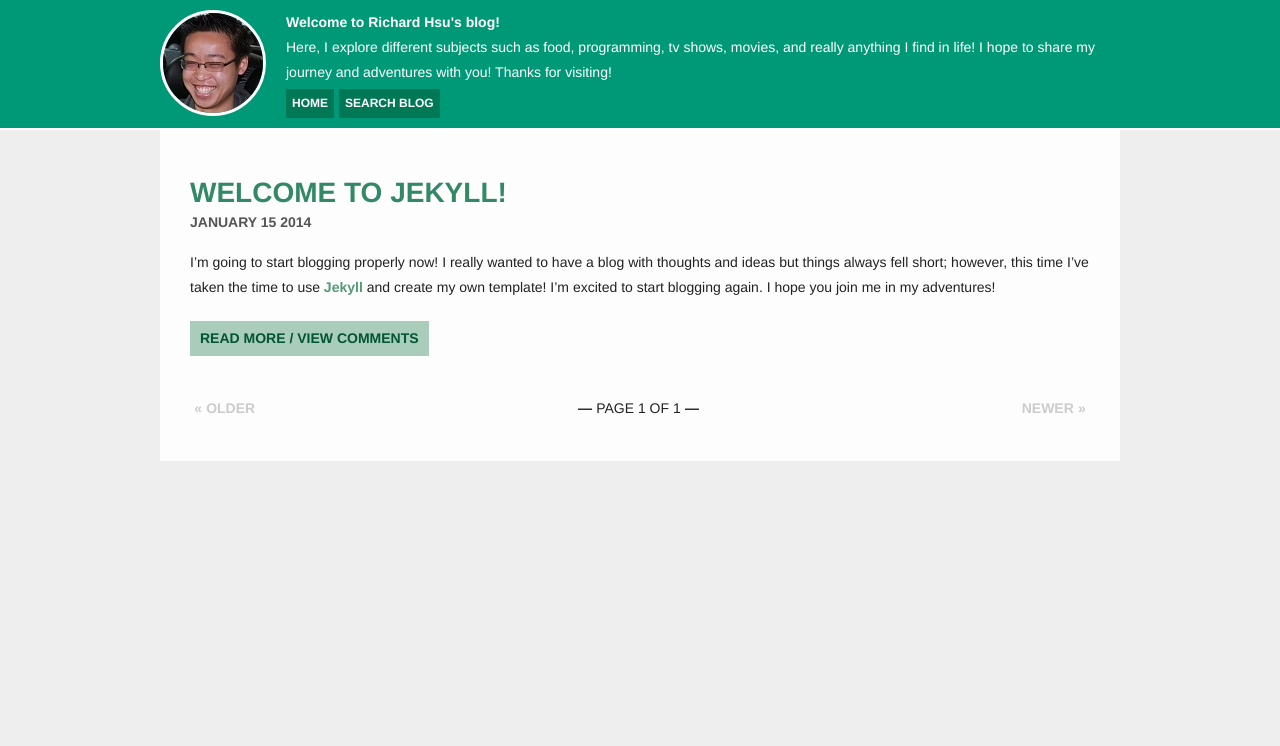
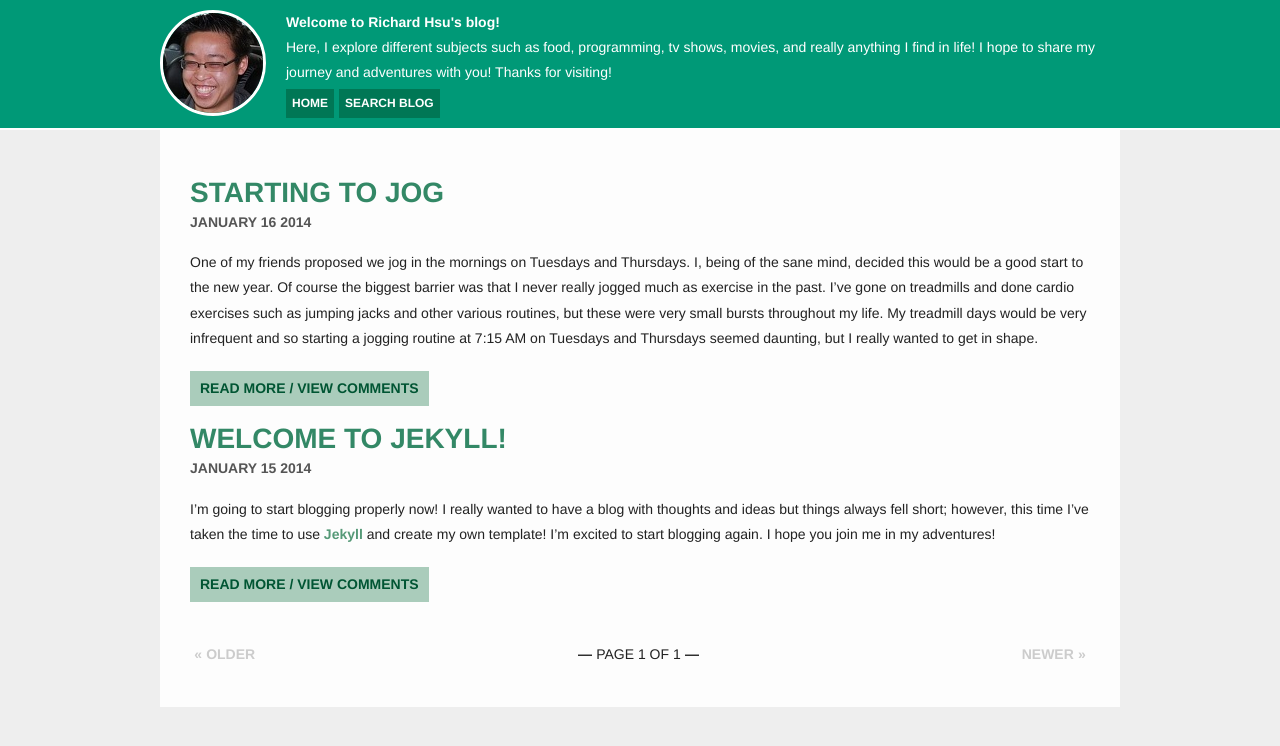
Before and after one commit to richardhsu/richardhsu.github.io, a Jekyll site: the page built from index.html, in a window 1280 px wide. Shown: the top 746 px of the page. Built offline with Jekyll 4.4.1, drawn with Linux system fonts in a browser that asks for light colours; Markdown is read by kramdown in place of the engine named in the settings; the list of posts is cut into pages by our own code; some of the changed lines change nothing that is shown.

Commit message:
Jogging post.

```diff
--- a/_posts/2014-01-15-welcome-to-jekyll.markdown
+++ b/_posts/2014-01-15-welcome-to-jekyll.markdown
@@ -1,8 +1,8 @@
 ---
 layout: post
 comments: true
-title:  "Welcome to Jekyll!"
-date:   2014-01-15 17:25:00
+title: "Welcome to Jekyll!"
+date: 2014-01-15 17:25:00
 ---
 
 I'm going to start blogging properly now! I really wanted to have a blog with
--- /dev/null
+++ b/_posts/2014-01-16-starting-to-jog.markdown
@@ -0,0 +1,66 @@
+---
+layout: post
+comments: true
+title: "Starting to Jog"
+date: 2014-01-16 09:00:00
+---
+
+One of my friends proposed we jog in the mornings on Tuesdays and Thursdays. I,
+being of the sane mind, decided this would be a good start to the new year. Of
+course the biggest barrier was that I never really jogged much as exercise in
+the past. I've gone on treadmills and done cardio exercises such as jumping
+jacks and other various routines, but these were very small bursts throughout
+my life. My treadmill days would be very infrequent and so starting a jogging
+routine at 7:15 AM on Tuesdays and Thursdays seemed daunting, but I really
+wanted to get in shape.
+
+<!--more-->
+
+So two of my friends and I now jog every Tuesday and Thursdays and today was the
+third day. I must say, I am shocked that I could jog more than a mile. Between
+6th and 12th grade I remember having to run the mile in gym class and feeling
+like I'd die at the end of them. My times would vary between 9 to 12 minutes and
+I would be so out of it at the end that I would be close to falling asleep in
+class afterward. I even remember this one time when I had like 3 hours of sleep
+because I played video games all night and then ran the mile in the morning. I
+pretty much passed out in history class and clearly remember the head nodding
+and none of what the teacher was lecturing. (Those were the good old days).
+
+Anyways, I thought I'd just talk a bit about the experience so far. For those
+who don't exercise reguarly and want to jog, don't attempt too much on Day 1.
+
+## Day 1
+Seriously, we took a route that had a lot of elevation changes and I was sore
+and wanted to just tuck myself back into bed at the end. We roughly had 3 miles
+of a jog/walk (walking because I fail) so although I failed jogging the whole
+time, I think the first time was fairly successful! I think running a mile on
+Day 1 would have been better for me but I guess being pushed a bit more at least
+gave me some confidence. It also helps to have friends who run regularly because
+they really helped motivate me to keep trying and they helped set a pace. Sure
+they would keep saying "You can do it!" even when my body was like "No, no, go
+on without me!" but it was still motivational and helpful!
+
+## Day 2
+We ran roughly 2 miles on the second day. Pulled it back a bit to help me ease
+into running and it was great. We set a good pace and although near the end I
+was seconds away from giving up and walking, I decided to just pull through!
+We finished in roughly 25 minutes which for a person who has done 9 to 12 minute
+miles and feeling dead afterward feels like success! I was really happy with it
+even though I know others can do way better.
+
+## Day 3 (Today)
+Today we ran roughly 3 miles in roughly 35 minutes. I ended up choosing a route
+which originally was 3.7 miles but we cut it down after my friends decided it
+could be too much. It was nice running around campus and although I slowed down
+near the 2-2.5 mile mark, they kept me motivated to at least keep jogging but
+at a slower pace. Hopefully we can start going a bit faster now that I'm getting
+the hang of just pushing myself to go continuously!
+
+Overall, after the third day, I'm feeling amazingly great! The past 3 Tuesdays
+and Thursdays, I've increased my productivity! We'd be back around 8 AM which is
+2 whole hours before I normally wake up! That's 2 whole hours of reading,
+playing games, messing around on Facebook, reading blogs! Not only that, I
+emotionally and physically feel a lot better. Although I'm usually an optimistic
+person in general, I feel even more optimistic. I don't know how to describe it
+but the past few days I'd feel like just randomly smiling and that my friends is
+a good thing! Success!
```
